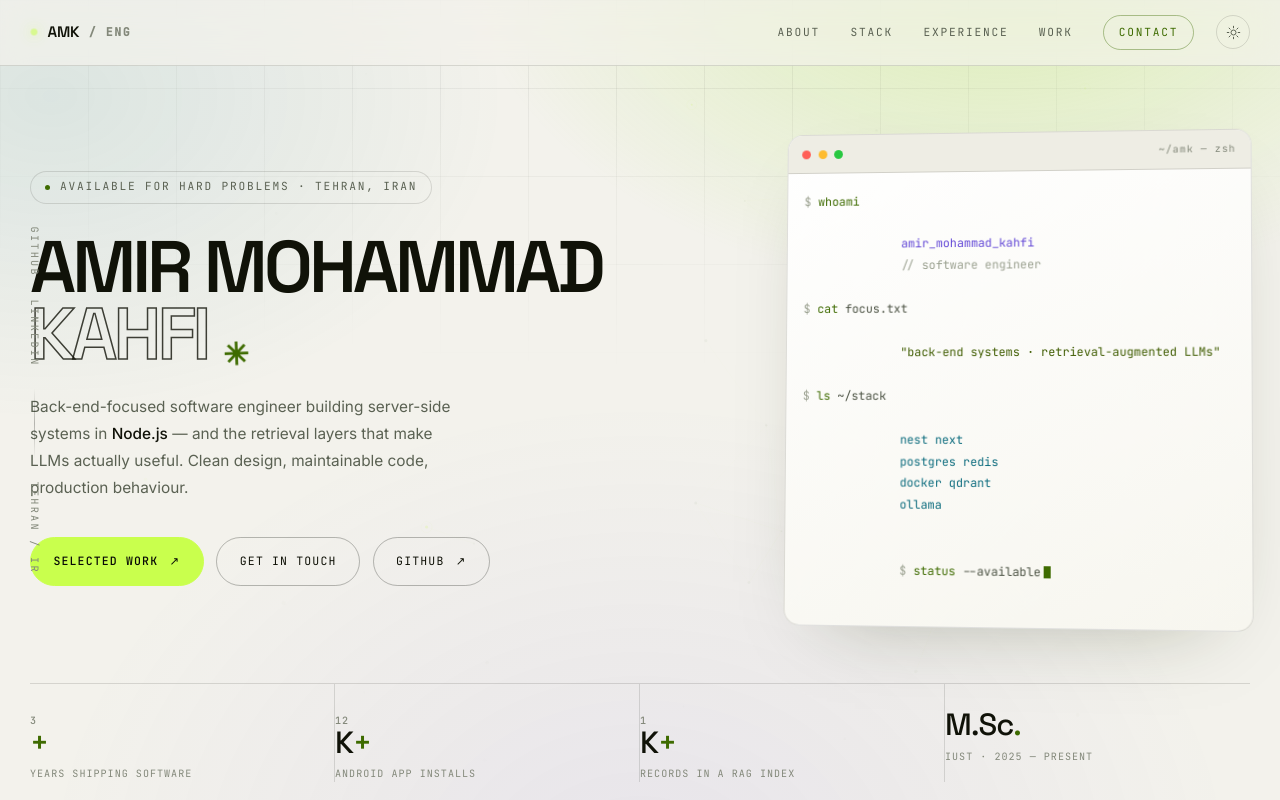
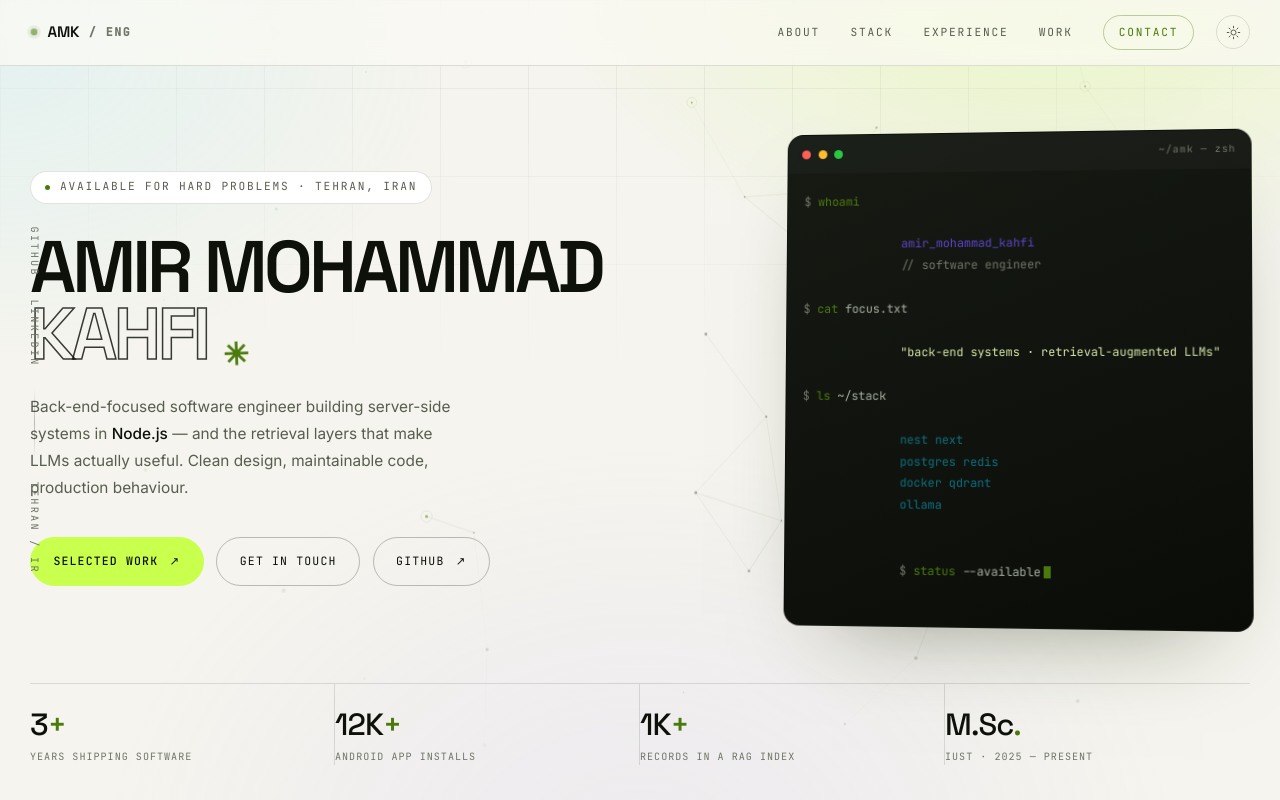
Before and after one commit to SArshiaK/whoami, an Astro site: page / in a window 1280 px wide. Shown: the top 800 px of the page. Built offline with nearby package versions, Linux system fonts and the light colour scheme; Astro itself is replaced by a stand-in of ours; animation ran at ten frames a second.

Commit message:
better light mode

```diff
--- a/src/pages/index.astro
+++ b/src/pages/index.astro
@@ -220,15 +220,15 @@ const projects = [
 
       <div class="wrap hero__stats">
         <div class="stat">
-          <b><span data-count="3">3</span><em>+</em></b>
+          <b><span class="stat__num" data-count="3">3</span><em>+</em></b>
           <span>Years shipping software</span>
         </div>
         <div class="stat">
-          <b><span data-count="12">12</span>K<em>+</em></b>
+          <b><span class="stat__num" data-count="12">12</span>K<em>+</em></b>
           <span>Android app installs</span>
         </div>
         <div class="stat">
-          <b><span data-count="1">1</span>K<em>+</em></b>
+          <b><span class="stat__num" data-count="1">1</span>K<em>+</em></b>
           <span>Records in a RAG index</span>
         </div>
         <div class="stat">
@@ -708,6 +708,7 @@ const projects = [
 
       let raf = 0;
       const draw = () => {
+        const light = document.documentElement.dataset.theme === "light";
         ctx.clearRect(0, 0, w, h);
         for (const n of nodes) {
           const pdx = n.x - pointer.x;
@@ -731,7 +732,9 @@ const projects = [
             const d = Math.hypot(dx, dy);
             if (d < linkDist) {
               const alpha = (1 - d / linkDist) * 0.17;
-              ctx.strokeStyle = `rgba(201,255,77,${alpha})`;
+              ctx.strokeStyle = light
+                ? `rgba(74,122,11,${alpha * 1.7})`
+                : `rgba(201,255,77,${alpha})`;
               ctx.lineWidth = 0.8;
               ctx.beginPath();
               ctx.moveTo(a.x, a.y);
@@ -744,7 +747,9 @@ const projects = [
           for (const n of nodes) {
             const d = Math.hypot(n.x - pointer.x, n.y - pointer.y);
             if (d < 190) {
-              ctx.strokeStyle = "rgba(201,255,77," + (1 - d / 190) * 0.32 + ")";
+              ctx.strokeStyle = light
+                ? "rgba(74,122,11," + (1 - d / 190) * 0.4 + ")"
+                : "rgba(201,255,77," + (1 - d / 190) * 0.32 + ")";
               ctx.lineWidth = 0.9;
               ctx.beginPath();
               ctx.moveTo(pointer.x, pointer.y);
@@ -754,22 +759,28 @@ const projects = [
           }
           ctx.beginPath();
           ctx.arc(pointer.x, pointer.y, 17, 0, Math.PI * 2);
-          ctx.strokeStyle = "rgba(201,255,77,0.25)";
+          ctx.strokeStyle = light ? "rgba(74,122,11,0.35)" : "rgba(201,255,77,0.25)";
           ctx.stroke();
           ctx.beginPath();
           ctx.arc(pointer.x, pointer.y, 2.6, 0, Math.PI * 2);
-          ctx.fillStyle = "rgba(201,255,77,0.95)";
+          ctx.fillStyle = light ? "rgba(74,122,11,0.95)" : "rgba(201,255,77,0.95)";
           ctx.fill();
         }
         for (const n of nodes) {
           ctx.beginPath();
           ctx.arc(n.x, n.y, n.r, 0, Math.PI * 2);
-          ctx.fillStyle = n.hot ? "rgba(201,255,77,0.9)" : "rgba(190,200,180,0.5)";
+          ctx.fillStyle = light
+            ? n.hot
+              ? "rgba(74,122,11,0.9)"
+              : "rgba(60,70,45,0.45)"
+            : n.hot
+              ? "rgba(201,255,77,0.9)"
+              : "rgba(190,200,180,0.5)";
           ctx.fill();
           if (n.hot) {
             ctx.beginPath();
             ctx.arc(n.x, n.y, n.r + 4, 0, Math.PI * 2);
-            ctx.strokeStyle = "rgba(201,255,77,0.18)";
+            ctx.strokeStyle = light ? "rgba(74,122,11,0.22)" : "rgba(201,255,77,0.18)";
             ctx.stroke();
           }
         }
--- a/src/styles/global.css
+++ b/src/styles/global.css
@@ -511,8 +511,9 @@ img {
   width: 40px;
   height: 40px;
   margin: -20px 0 0 -20px;
-  border: 1.5px solid var(--accent-bg);
+  border: 1.5px solid #ffffff;
   border-radius: 50%;
+  mix-blend-mode: difference;
   will-change: transform;
   transition:
     width 0.3s var(--ease),
@@ -526,7 +527,7 @@ img {
   width: 58px;
   height: 58px;
   margin: -29px 0 0 -29px;
-  border-color: var(--accent);
+  border-color: #ffffff;
 }
 
 .cursor-hud__ring.is-down {
@@ -543,8 +544,8 @@ img {
   height: 5px;
   margin: -2.5px 0 0 -2.5px;
   border-radius: 50%;
-  background: var(--accent-bg);
-  box-shadow: 0 0 12px rgba(201, 255, 77, 0.55);
+  background: #ffffff;
+  mix-blend-mode: difference;
 }
 
 .cursor-hud__coords {
@@ -554,9 +555,10 @@ img {
   font-family: var(--mono);
   font-size: 9px;
   letter-spacing: 0.12em;
-  color: var(--accent);
+  color: #ffffff;
+  mix-blend-mode: difference;
   white-space: nowrap;
-  opacity: 0.7;
+  opacity: 0.8;
 }
 .hero__lead {
   max-width: 46ch;
@@ -772,7 +774,7 @@ img {
   color: var(--accent);
 }
 
-.stat span {
+.stat > span {
   display: block;
   margin-top: 0.4rem;
   font-family: var(--mono);
@@ -780,6 +782,13 @@ img {
   letter-spacing: 0.1em;
   text-transform: uppercase;
   color: var(--dim);
+}
+
+.stat__num {
+  display: inline-block;
+  font: inherit;
+  color: inherit;
+  letter-spacing: inherit;
 }
 
 /* ---------- marquee ---------- */
@@ -1512,45 +1521,55 @@ img {
 /* ---------- light theme ---------- */
 [data-theme="light"] {
   color-scheme: light;
-  --bg: #f3f2ec;
-  --bg-soft: #fbfaf5;
+  --bg: #f5f4ee;
+  --bg-soft: #fcfbf7;
   --panel: #ffffff;
-  --line: rgba(17, 20, 13, 0.13);
-  --line-strong: rgba(17, 20, 13, 0.28);
-  --text: #101208;
-  --muted: #5a6152;
-  --dim: #83887a;
-  --accent: #3e6b00;
+  --line: rgba(18, 22, 12, 0.12);
+  --line-strong: rgba(18, 22, 12, 0.26);
+  --text: #0e100a;
+  --muted: #575d4f;
+  --dim: #6f7567;
+  --accent: #4a7a0b;
   --accent-bg: #c9ff4d;
-  --accent-soft: rgba(120, 170, 0, 0.14);
-  --cyan: #0b7285;
-  --violet: #6247d6;
+  --accent-soft: rgba(110, 160, 0, 0.13);
+  --cyan: #0a6f80;
+  --violet: #5b43c9;
 }
 
 [data-theme="light"] body::before {
   background:
-    radial-gradient(900px 600px at 78% -8%, rgba(163, 230, 53, 0.32), transparent 60%),
-    radial-gradient(700px 500px at 4% 12%, rgba(11, 114, 133, 0.1), transparent 65%),
-    radial-gradient(1000px 800px at 50% 110%, rgba(98, 71, 214, 0.08), transparent 60%);
+    radial-gradient(900px 620px at 82% -10%, rgba(201, 255, 77, 0.3), transparent 58%),
+    radial-gradient(720px 500px at 0% 6%, rgba(139, 233, 253, 0.16), transparent 62%),
+    radial-gradient(900px 700px at 50% 108%, rgba(185, 166, 255, 0.12), transparent 60%);
 }
 
 [data-theme="light"] body::after {
   background-image:
-    linear-gradient(to right, rgba(17, 20, 13, 0.055) 1px, transparent 1px),
-    linear-gradient(to bottom, rgba(17, 20, 13, 0.055) 1px, transparent 1px);
+    linear-gradient(to right, rgba(18, 22, 12, 0.05) 1px, transparent 1px),
+    linear-gradient(to bottom, rgba(18, 22, 12, 0.05) 1px, transparent 1px);
 }
 
 [data-theme="light"] .nav {
-  background: rgba(243, 242, 236, 0.72);
+  background: rgba(250, 249, 244, 0.78);
+}
+
+[data-theme="light"] .brand__dot {
+  background: var(--accent);
+  box-shadow: 0 0 0 4px rgba(74, 122, 11, 0.14);
+}
+
+[data-theme="light"] .eyebrow {
+  background: #ffffff;
 }
 
 [data-theme="light"] .nav__cta {
-  border-color: rgba(62, 107, 0, 0.4);
+  border-color: rgba(74, 122, 11, 0.35);
 }
 
 [data-theme="light"] .nav__cta:hover {
-  background: var(--accent);
-  color: #f7f7ef !important;
+  background: var(--accent-bg);
+  border-color: var(--accent-bg);
+  color: #0e100a !important;
 }
 
 [data-theme="light"] .theme-toggle:hover {
@@ -1562,59 +1581,35 @@ img {
 }
 
 [data-theme="light"] .btn--solid {
-  color: #080a06;
+  color: #0e100a;
 }
 
 [data-theme="light"] .btn--solid:hover {
   background: #d6ff7d;
-  box-shadow: 0 8px 40px -12px rgba(120, 180, 0, 0.6);
+  box-shadow: 0 10px 44px -14px rgba(110, 160, 0, 0.55);
 }
 
 [data-theme="light"] #net {
-  opacity: 0.32;
+  opacity: 0.9;
 }
 
 [data-theme="light"] .term {
-  background: linear-gradient(160deg, #ffffff, #f7f6ef);
-  box-shadow:
-    0 30px 80px -45px rgba(30, 40, 10, 0.35),
-    inset 0 1px 0 #ffffff;
-}
-
-[data-theme="light"] .term__bar {
-  background: #eeede4;
-}
-
-[data-theme="light"] .term__body {
-  color: #4a5142;
-}
-
-[data-theme="light"] .term .s {
-  color: #3f5c00;
-}
-
-[data-theme="light"] .term .k {
-  color: #0b6b7d;
-}
-
-[data-theme="light"] .term .v {
-  color: #6247d6;
-}
-
-[data-theme="light"] .term .c {
-  color: #9aa08f;
+  border-color: rgba(18, 22, 12, 0.16);
+  background: linear-gradient(160deg, #171b14, #0a0c08);
+  box-shadow: 0 40px 90px -50px rgba(30, 40, 10, 0.5);
 }
 
 [data-theme="light"] .hero__title .outline {
-  -webkit-text-stroke-color: rgba(16, 18, 8, 0.8);
+  -webkit-text-stroke-color: rgba(14, 16, 10, 0.82);
 }
 
 [data-theme="light"] .sec__title em {
-  -webkit-text-stroke-color: rgba(16, 18, 8, 0.5);
+  color: var(--accent);
+  -webkit-text-stroke: 0;
 }
 
 [data-theme="light"] .about__copy p {
-  color: #2a2e24;
+  color: #2c3126;
 }
 
 [data-theme="light"] .about__copy p:last-child {
@@ -1622,42 +1617,49 @@ img {
 }
 
 [data-theme="light"] .jsoncard {
-  background: linear-gradient(170deg, #ffffff, #f8f7f1);
-  box-shadow: 0 30px 80px -50px rgba(30, 40, 10, 0.3);
+  border-color: var(--line);
+  background: #ffffff;
+  box-shadow: 0 30px 70px -55px rgba(30, 40, 10, 0.55);
 }
 
 [data-theme="light"] .jsoncard pre {
-  color: #3d443a;
+  color: #3c4336;
 }
 
 [data-theme="light"] .jsoncard .str {
-  color: #4c6b00;
+  color: #466f00;
 }
 
 [data-theme="light"] .jsoncard .num {
-  color: #6247d6;
+  color: #5b43c9;
 }
 
 [data-theme="light"] .chip {
   color: #3d4437;
-  background: rgba(255, 255, 255, 0.55);
+  background: #ffffff;
 }
 
 [data-theme="light"] .chip:hover {
   color: #3e6b00;
-  background: var(--accent-soft);
+  background: #f2f8e4;
+  border-color: rgba(110, 160, 0, 0.45);
 }
 
 [data-theme="light"] .stack__row:hover {
-  background: rgba(255, 255, 255, 0.5);
+  background: rgba(120, 160, 40, 0.055);
 }
 
 [data-theme="light"] .marquee {
-  background: rgba(255, 255, 255, 0.35);
+  background: #0e110b;
+  border-color: #0e110b;
 }
 
 [data-theme="light"] .marquee__group span {
-  color: #454b3e;
+  color: #dfe6d4;
+}
+
+[data-theme="light"] .marquee__group i {
+  color: var(--accent-bg);
 }
 
 [data-theme="light"] .job__desc {
@@ -1665,28 +1667,32 @@ img {
 }
 
 [data-theme="light"] .project {
-  background: rgba(255, 255, 255, 0.62);
-  box-shadow: 0 18px 60px -50px rgba(20, 30, 0, 0.5);
+  background: #ffffff;
+  border-color: var(--line);
+  box-shadow:
+    inset 0 1px 0 #ffffff,
+    0 22px 50px -46px rgba(30, 40, 10, 0.55);
 }
 
 [data-theme="light"] .project:hover {
   background: #ffffff;
-  border-color: rgba(90, 130, 0, 0.35);
+  border-color: rgba(110, 160, 0, 0.4);
+  box-shadow: 0 30px 60px -40px rgba(30, 40, 10, 0.4);
 }
 
 [data-theme="light"] .project::after {
   background: radial-gradient(
     600px circle at var(--mx, 50%) var(--my, 50%),
-    rgba(140, 200, 0, 0.13),
+    rgba(150, 210, 30, 0.12),
     transparent 45%
   );
 }
 
 [data-theme="light"] .project--featured {
-  border-color: rgba(90, 130, 0, 0.3);
   background:
-    radial-gradient(700px 280px at 100% 0%, rgba(140, 200, 0, 0.1), transparent 70%),
-    rgba(255, 255, 255, 0.75);
+    radial-gradient(700px 280px at 100% 0%, rgba(201, 255, 77, 0.35), transparent 68%),
+    #ffffff;
+  border-color: rgba(110, 160, 0, 0.38);
 }
 
 [data-theme="light"] .project__summary {
@@ -1702,45 +1708,89 @@ img {
 }
 
 [data-theme="light"] .project__tag {
-  border-color: rgba(62, 107, 0, 0.35);
+  border-color: rgba(74, 122, 11, 0.35);
 }
 
 [data-theme="light"] .project__tag--alt {
-  border-color: rgba(11, 114, 133, 0.35);
+  border-color: rgba(10, 111, 128, 0.35);
 }
 
 [data-theme="light"] .edu__card {
-  background: rgba(255, 255, 255, 0.62);
+  background: #ffffff;
+  border-color: var(--line);
+}
+
+[data-theme="light"] .edu__card:hover {
+  background: #ffffff;
+  border-color: rgba(110, 160, 0, 0.35);
+  box-shadow: 0 24px 60px -50px rgba(30, 40, 10, 0.55);
 }
 
 [data-theme="light"] .edu__lab:hover .edu__lab__go {
   background: var(--accent-bg);
-  color: #080a06;
-}
-[data-theme="light"] .edu__card:hover {
-  background: #ffffff;
+  border-color: var(--accent-bg);
+  color: #0e100a;
+}
+
+[data-theme="light"] .contact {
+  --bg: #0b0d09;
+  --text: #f1f2ec;
+  --muted: #9aa094;
+  --dim: #717766;
+  --line: rgba(255, 255, 255, 0.1);
+  --line-strong: rgba(255, 255, 255, 0.22);
+  --accent: #c9ff4d;
+  --accent-bg: #c9ff4d;
+  background: #0b0d09;
+  color: var(--text);
+  border-top-color: #0b0d09;
 }
 
 [data-theme="light"] .contact::before {
-  background: radial-gradient(circle, rgba(140, 200, 0, 0.16), transparent 60%);
+  background: radial-gradient(circle, rgba(201, 255, 77, 0.14), transparent 60%);
 }
 
 [data-theme="light"] .contact__title em {
-  -webkit-text-stroke-color: rgba(16, 18, 8, 0.45);
+  -webkit-text-stroke-color: rgba(241, 242, 236, 0.55);
+}
+
+[data-theme="light"] .contact__links a {
+  color: var(--muted);
+  border-color: var(--line);
 }
 
 [data-theme="light"] .contact__links a:hover {
-  background: #ffffff;
+  color: var(--text);
+  background: rgba(255, 255, 255, 0.06);
+}
+
+[data-theme="light"] .contact__mail {
+  border-color: var(--line-strong);
+}
+
+[data-theme="light"] .contact__mail:hover {
+  color: var(--accent);
+  border-color: var(--accent);
+}
+
+[data-theme="light"] .foot {
+  color: var(--dim);
+  border-color: var(--line);
 }
 
 [data-theme="light"] ::-webkit-scrollbar-track {
-  background: #f3f2ec;
+  background: #f5f4ee;
 }
 
 [data-theme="light"] ::-webkit-scrollbar-thumb {
-  background: #c9c8bb;
-  border-color: #f3f2ec;
-}
+  background: #c4c3b7;
+  border-color: #f5f4ee;
+}
+
+[data-theme="light"] ::-webkit-scrollbar-thumb:hover {
+  background: var(--accent);
+}
+
 /* ---------- responsive ---------- */
 @media (max-width: 1100px) {
   .rail {
```
Also changed, not shown: 2 other files.
